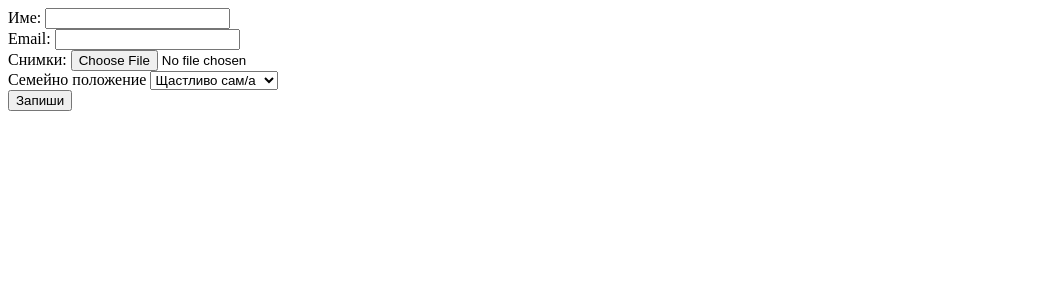
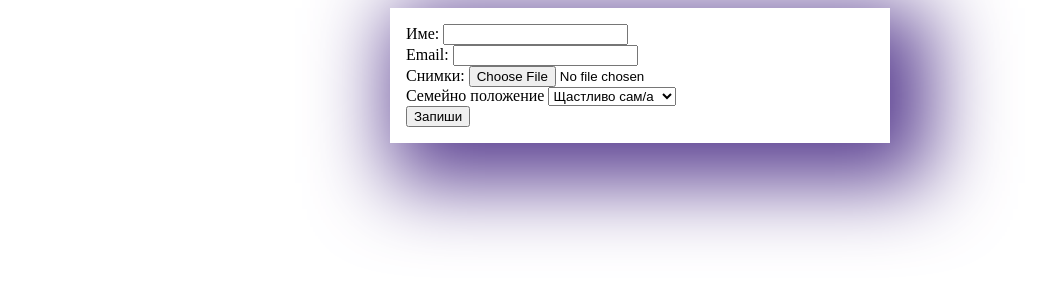
Before and after one commit to stilki4a/miniMailProjekct, a PHP site: page /login.php in a window 1280 px wide. Shown: the top 300 px of the page, without its empty margins (0-1043 px from the left). Run offline with PHP 8.4, Linux system fonts and the light colour scheme.

Commit message:
loginstyle

```diff
--- /dev/null
+++ b/assets/css/loginStyle.css
@@ -0,0 +1,20 @@
+@CHARSET "ISO-8859-1";
+
+.login {
+
+    width: 1170px;
+    margin: 0 auto;
+    box-sizing: border-box;
+   	box-shadow: 20px 20px 80px 20px #5A3F91;
+    padding: 1em;
+}
+
+form {
+
+    width: 500px;
+    margin: 0 auto;
+    box-sizing: border-box;
+   	box-shadow: 20px 20px 80px 20px #5A3F91;
+    padding: 1em;
+
+}
--- a/login.php
+++ b/login.php
@@ -13,13 +13,13 @@
             if (is_uploaded_file($fileOnServerName)) {
                 if (move_uploaded_file($fileOnServerName,
                     "./dir/$fileOriginalName")) {
-                    echo "Bravo, ti uspq! ";
+                    echo "Успешно качихте симката! ";
                 } else {
-                    echo "Tuka si grozen! Smeni!";
+                    echo "Нещо се обърка! Опитайте пак!";
                 }
             }
             else {
-                echo "Tuka si grozen! Smeni!";
+                echo "Нещо се обърка! Опитайте пак!";
             }
         }
 
@@ -60,25 +60,29 @@
     <meta name="viewport"
           content="width=device-width, user-scalable=no, initial-scale=1.0, maximum-scale=1.0, minimum-scale=1.0">
     <meta http-equiv="X-UA-Compatible" content="ie=edge">
+      <link rel="stylesheet" href="./New_project/miniMailProjekct/assets/css/loginStyle.css" type="text/css" />
     <title>Document</title>
 </head>
 <body>
 
 
-
+<div id="login">
     <form enctype='multipart/form-data' action="<?php $_SERVER['PHP_SELF']?>" method="post">
 
-
+		<div class="pole">
 	        <label for="userName"> Име: </label>
 	        <input type="text" name="userName" id="userName">
-        <br/>
+        </div>
+	    <div class="pole">
 	        <label for="userEmail">Email:</label>
         	<input type="email" name="userEmail" id="userEmail">
-        <br/>
+	    </div>
+	    <div class="pole">
 	        <label for="img">Снимки: </label>
 	        <input name="image" id="img" type="file"  accept="image/*" />
 	        <input type='hidden' name='MAX_FILE_SIZE' value='8000000' />
-        <br/>
+        </div>
+        <div class="pole">
 	        <label for="status">Семейно положение</label>
 	        <select id="status" name="stat">
 	            <option value="Щастливо сам/а">Щастливо сам/а</option>
@@ -86,9 +90,12 @@
 	            <option value="Бракуван/а">Бракуван/а</option>
 	            <option value="Първа младост">Първа младост</option>
 	        </select>
-        <br/>
+	        </div>
+        <div class="pole">
             <input type="submit" id="upload" name="submit" value="Запиши" >
+        </div>
     </form>
+</div>
 
 
 </body>
```
Lines whose indentation alone changed are shown as unchanged.
